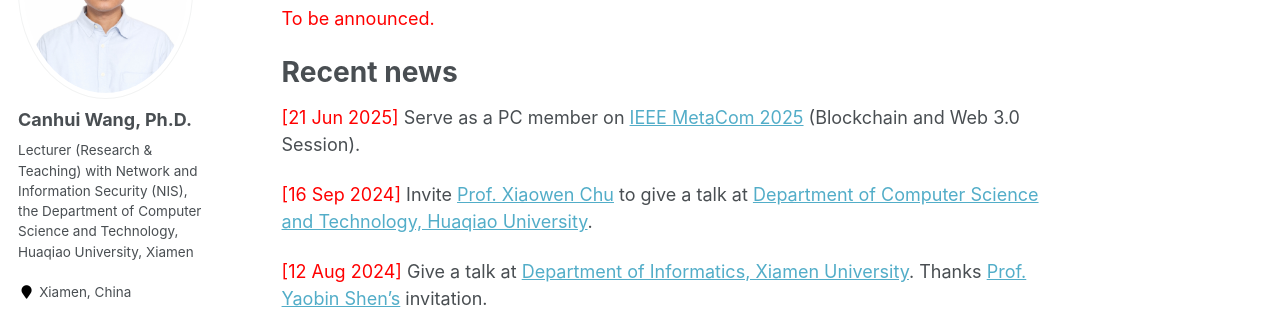
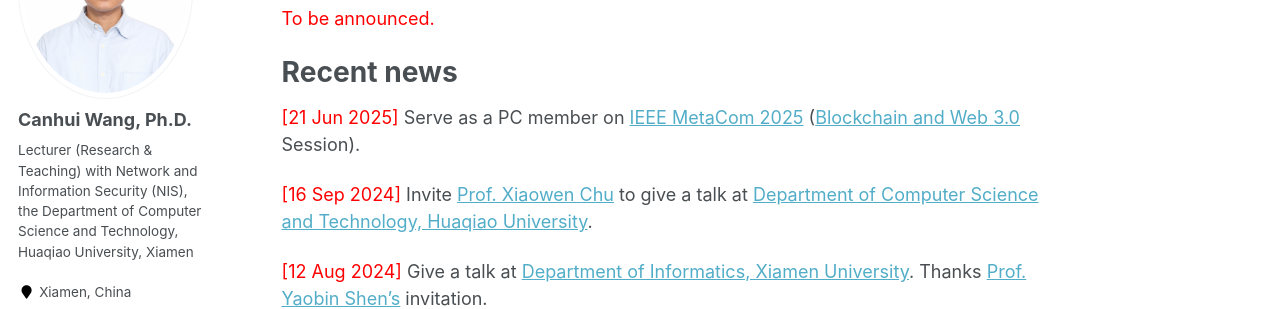
Before and after one commit to Canhui/canhui.github.io, a Jekyll site: the page built from _pages/about.md, in a window 1280 px wide and 900 px high, scrolled down 532 px. Shown: the part 153-462 px from the top of the window. Built offline with Jekyll 4.4.1, drawn with Linux system fonts in a browser that asks for light colours; part of the change alters nothing that is shown.

Commit message:
Update about.md

```diff
--- a/_pages/about.md
+++ b/_pages/about.md
@@ -18,7 +18,7 @@ Canhui Wang is currently a Lecturer (Research & Teaching) with Network and Infor
 Recent news
 ======
 
-<span style="color:red"> \[21 Jun 2025\] </span> Serve as a PC member on [IEEE MetaCom 2025](https://ieee-metacom.org/) (Blockchain and Web 3.0 Session).
+<span style="color:red"> \[21 Jun 2025\] </span> Serve as a PC member on [IEEE MetaCom 2025](https://ieee-metacom.org/) ([Blockchain and Web 3.0](https://easychair.org/conferences2/submissions?a=34918422) Session).
 
 <span style="color:red"> \[16 Sep 2024\] </span> Invite [Prof. Xiaowen Chu](https://repository.hkust.edu.hk/ir/AuthorProfile/chu-xiaowen) to give a talk at [Department of Computer Science and Technology, Huaqiao University](https://cst.hqu.edu.cn).
 
```
